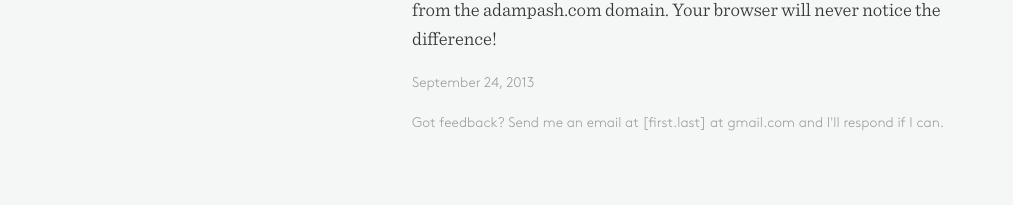
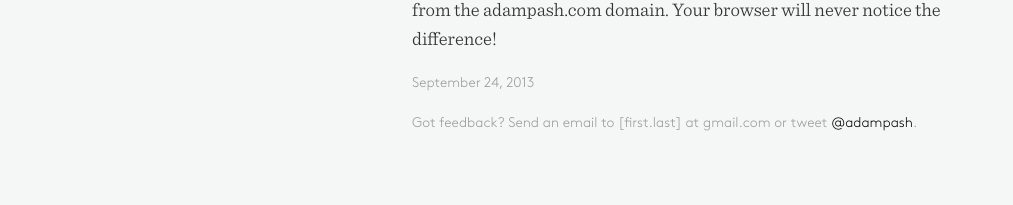
Before and after one commit to adampash/adampash.github.io, a Jekyll site: the page built from _posts/2013-09-24-im-blogging-again.md, in a window 1280 px wide. Shown: the part 1118-1323 px from the top of the page, without its empty margins (38-1051 px from the left). Built offline with Jekyll 4.4.1, drawn with Linux system fonts in a browser that asks for light colours; Markdown is read by kramdown in place of the engine named in the settings.

Commit message:
added twitter to bottom of post

```diff
--- a/_layouts/post.html
+++ b/_layouts/post.html
@@ -18,7 +18,7 @@ layout: default
       </div>
       <br />
       <div class="date">
-        Got feedback? Send me an email at [first.last] at gmail.com and I'll respond if I can.
+        Got feedback? Send an email to [first.last] at gmail.com or tweet <a href="https://twitter.com/adampash">@adampash</a>.
       </div>
   </div>
 </div>
```
